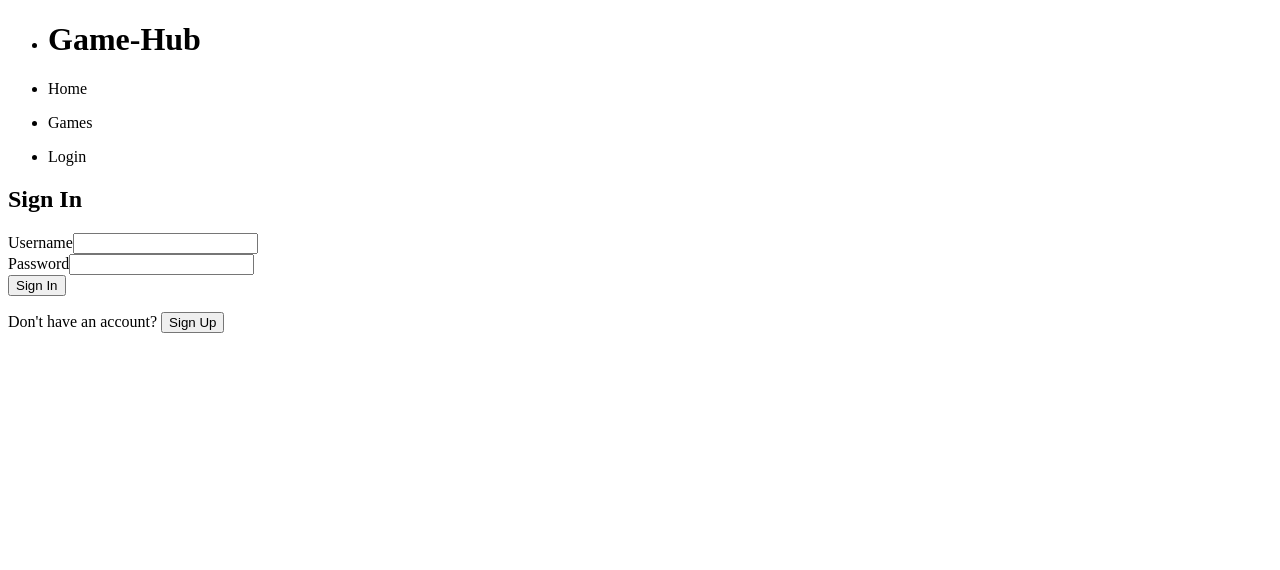
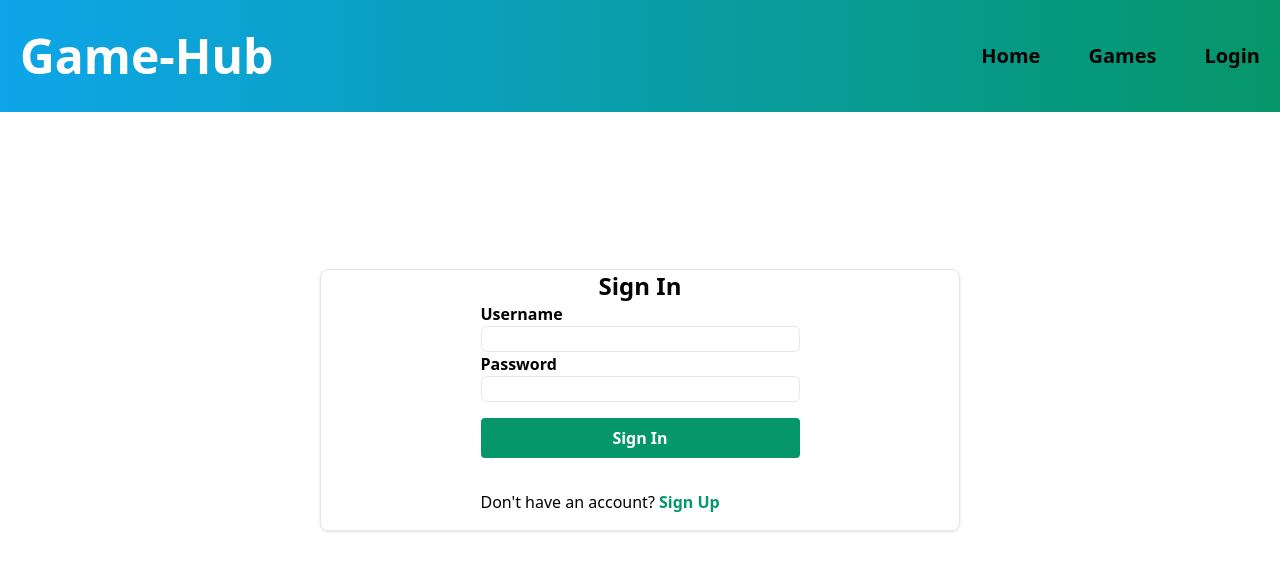
Before and after one commit to jsbento/game-hub, a React (Vite) app in the folder frontend/: page /auth in a window 1280 px wide. Shown: the top 570 px of the page. Built offline with nearby package versions, Linux system fonts and the light colour scheme.

Commit message:
add back css

```diff
--- /dev/null
+++ b/frontend/src/App.css
@@ -0,0 +1,42 @@
+#root {
+    max-width: 1280px;
+    margin: 0 auto;
+    padding: 2rem;
+    text-align: center;
+  }
+
+  .logo {
+    height: 6em;
+    padding: 1.5em;
+    will-change: filter;
+    transition: filter 300ms;
+  }
+  .logo:hover {
+    filter: drop-shadow(0 0 2em #646cffaa);
+  }
+  .logo.react:hover {
+    filter: drop-shadow(0 0 2em #61dafbaa);
+  }
+
+  @keyframes logo-spin {
+    from {
+      transform: rotate(0deg);
+    }
+    to {
+      transform: rotate(360deg);
+    }
+  }
+
+  @media (prefers-reduced-motion: no-preference) {
+    a:nth-of-type(2) .logo {
+      animation: logo-spin infinite 20s linear;
+    }
+  }
+
+  .card {
+    padding: 2em;
+  }
+
+  .read-the-docs {
+    color: #888;
+  }
--- /dev/null
+++ b/frontend/src/index.css
@@ -0,0 +1,3 @@
+@tailwind base;
+@tailwind components;
+@tailwind utilities;
--- a/frontend/src/main.tsx
+++ b/frontend/src/main.tsx
@@ -2,6 +2,7 @@ import React from "react";
 import ReactDOM from "react-dom/client";
 import { BrowserRouter } from "react-router-dom";
 import { Provider } from "react-redux";
+import "./index.css";
 
 import App from "./App";
 import { store, persistor } from "./state/Store";
```
